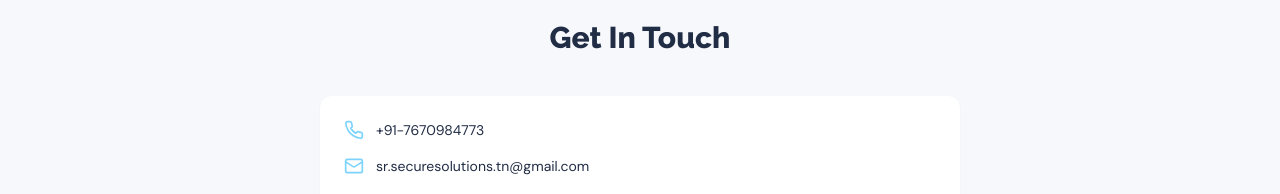
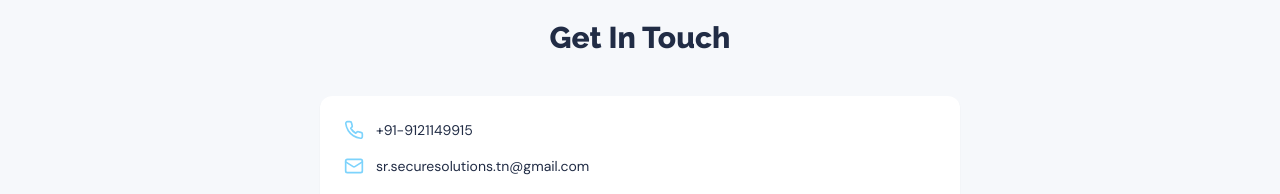
Before and after one commit to GovindRaj007/SR-Invisible-Grills, a React (Vite) app: page /about in a window 1280 px wide. Shown: the part 2200-2394 px from the top of the page. Built offline with nearby package versions, Linux system fonts and the light colour scheme; the HTML template or start-up script is replaced by a standard one.

Commit message:
numbr hang

```diff
--- a/src/data/services.ts
+++ b/src/data/services.ts
@@ -28,9 +28,9 @@ export interface ServiceCategory {
 export const BUSINESS = {
   name: "SR Invisible Grills & Safety Nets",
   tagline: "Exterior Safety Solutions",
-  phone: "+91-7670984773",
+  phone: "+91-9121149915",
   secondaryPhone: "+91-9121149915",
-  whatsapp: "917670984773",
+  whatsapp: "919121149915",
   email: "sr.securesolutions.tn@gmail.com",
   address: "Door no: 8/3, 14th St, Vallal Pari Nagar, Pari Nagar, Pallikaranai, Chennai, Greater Chennai, Tamil Nadu 600100",
   hours: "Mon–Sat, 9AM–7PM",
--- a/src/pages/CeilingClothHangersLanding.tsx
+++ b/src/pages/CeilingClothHangersLanding.tsx
@@ -11,7 +11,7 @@ const FORMSPREE = 'https://formspree.io/f/xykrzgjn';
 const TEL = `tel:${BUSINESS.phone}`;
 const TEL_ALT = `tel:${BUSINESS.secondaryPhone}`;
 const wa = (text: string) => `https://wa.me/${BUSINESS.whatsapp}?text=${encodeURIComponent(text)}`;
-/** "+91-7670984773" -> "+91 76709 84773" */
+/** "+91-9121149915" -> "+91 91211 49915" */
 const prettyPhone = (raw: string) => {
   const digits = raw.replace(/\D/g, '').replace(/^91/, '');
   return digits.length === 10 ? `+91 ${digits.slice(0, 5)} ${digits.slice(5)}` : raw;
```
